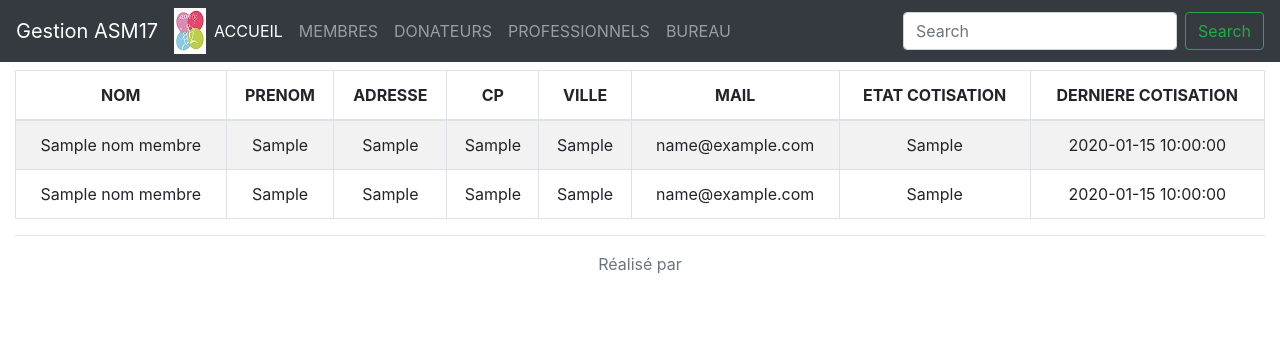
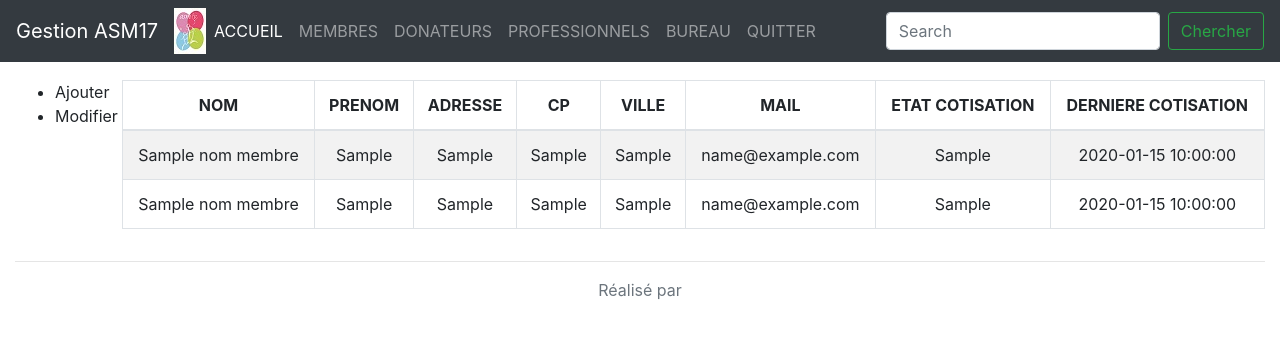
Before and after one commit to Kourylles/GestionASM17, a Symfony app: template templates/GestionASM17/membres.html.twig in a window 1280 px wide. Shown: the top 338 px of the page. Run offline with Twig, Linux system fonts and the light colour scheme; the template is opened without the code that fills it: most values are stand-ins (such as "Sample title", 1, 10 or a date in 2020); some libraries are stand-ins or nearby versions.

Commit message:
Page Membre V1
Ajout du block Menu dans le template Membres
AJout Bouton Quitter dans barre Menu
Traduction Search dans barre Menu

```diff
--- a/templates/GestionASM17/membres.html.twig
+++ b/templates/GestionASM17/membres.html.twig
@@ -4,12 +4,14 @@
 {% block body %}
 
         {# Partie contanant les 4 tableaux d'informations Membres, Donateurs, Recettes et Dépenses #}
-              <div class="row">
-                <h2> Les membres de l'associations :</h2>
+              <div class="row" style="margin-top:80px;">
+                <div class="col-sm-1">
+                  <ul>
+                    <li>Ajouter</li>
+                    <li>Modifier</li>
+                  </ul>
                 </div>
-              <br>
-              <div class="row">
-              <div class="col-sm-12">
+                  <div class="col-sm-11">
                     <table class="table table-bordered table-striped ">
                       <tbody>
                         <thead>
@@ -38,4 +40,8 @@
                         {% endfor %}
                       </tbody>
                     </table>
+                  </div>
+                </div>
+
+
 {% endblock %}
--- a/templates/base.html.twig
+++ b/templates/base.html.twig
@@ -41,10 +41,12 @@
                     <li class="nav-item">
                       <a class="nav-link" href="#">BUREAU</a>
                     </li>
+                    <li class="nav-item">
+                      <a class="nav-link" href="#">QUITTER</a>
                   </ul>
                   <form class="form-inline mt-2 mt-md-0">
                     <input class="form-control mr-sm-2" type="text" placeholder="Search" aria-label="Search">
-                    <button class="btn btn-outline-success my-2 my-sm-0" type="submit">Search</button>
+                    <button class="btn btn-outline-success my-2 my-sm-0" type="submit">Chercher</button>
                   </form>
                 </div>
               </nav>
```
Lines whose indentation alone changed are shown as unchanged.
